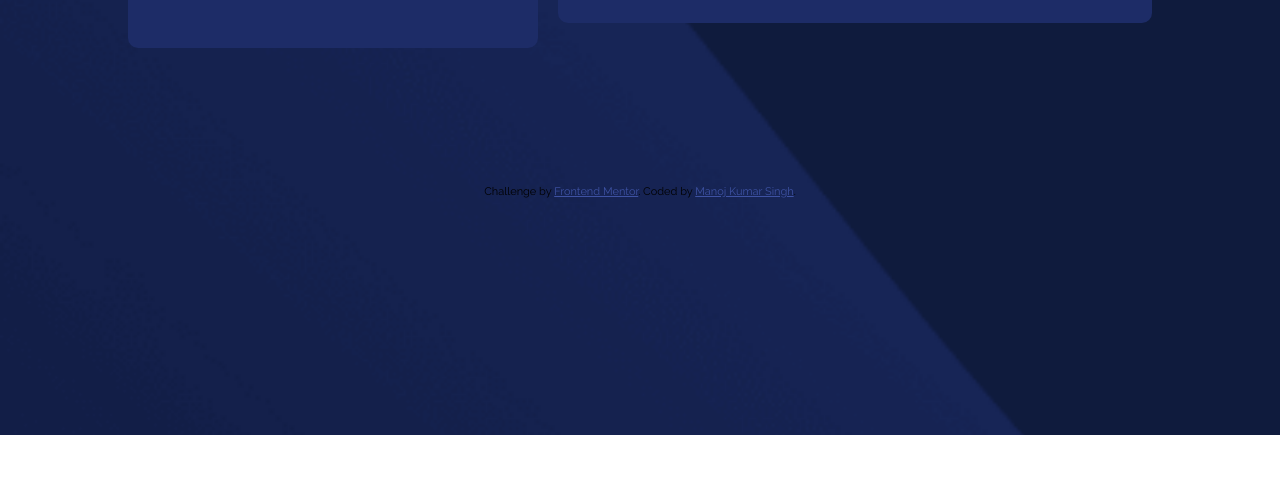
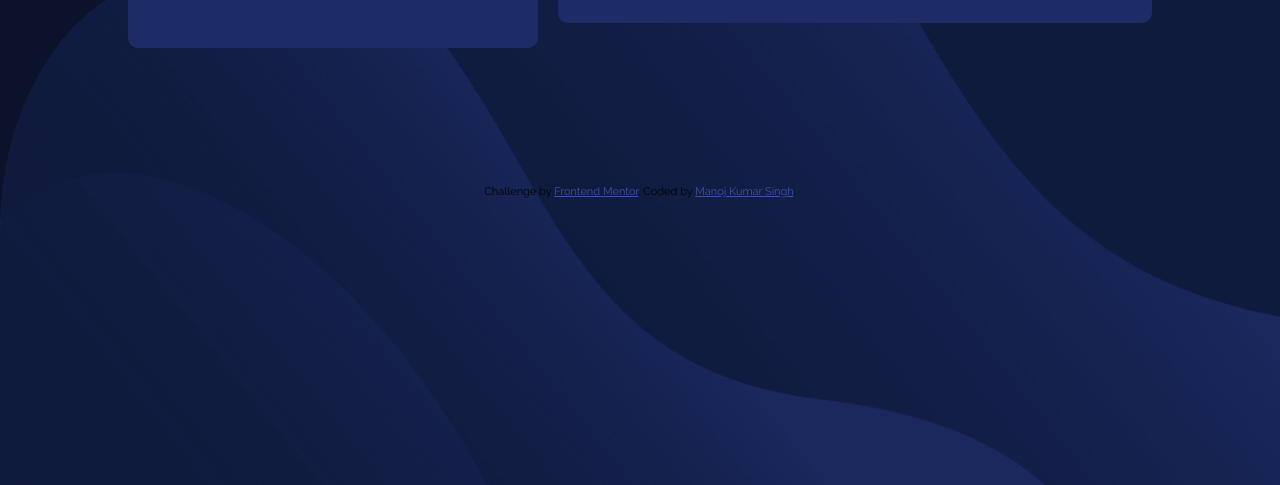
Before and after one commit to dev-mksingh/junior, a plain HTML site: page flyo-data/index.html in a window 1280 px wide. Shown: the part 365-850 px from the top of the page. Before the commit the page ends 800 px from the top, so only its background shows below. Drawn offline with Linux system fonts and the light colour scheme.

Commit message:
Update style.css

```diff
--- a/flyo-data/style.css
+++ b/flyo-data/style.css
@@ -156,6 +156,14 @@ main {
 }
 
 @media screen and (min-width:700px) {
+    body {
+        height: 100vh;
+        background-color: hsl(229, 57%, 11%);
+        background-image: url(images/bg-desktop.png);
+        background-position: 0% 100%;
+        background-size: 100% 60%;
+    }
+
     main {
         width: 80%;
         max-width: 100%;
```
